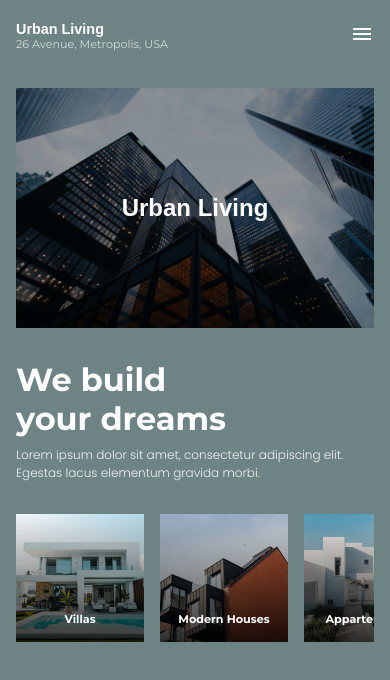
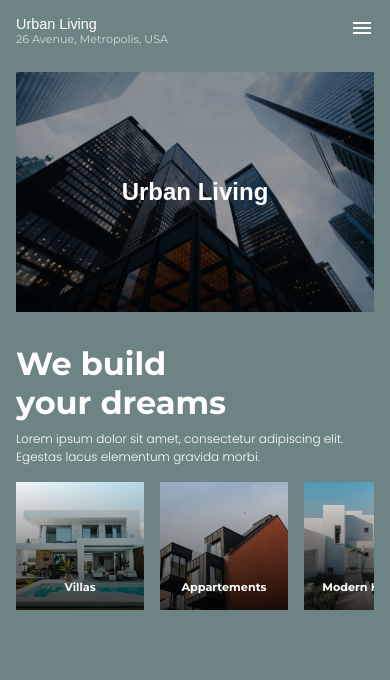
Before and after one commit to VishSeen/web-urban-living, a plain HTML site: page index.html in a window 390 px wide. Drawn offline with Linux system fonts and the light colour scheme; a web font is replaced by a local one.

Commit message:
[DONE] - Header - Animation OK - Elements OK - Responsive OK

```diff
--- a/index.html
+++ b/index.html
@@ -18,14 +18,12 @@
 
 <body>
     <div class="top-bar fade">
-        <div class="block-logo slide up">
-            <h1>Urban Living</h1>
-            <p>
-                <a href="#">26 Avenue, Metropolis, USA</a>
-            </p>
+        <div class="block-logo">
+            <a href="index.html">Urban Living</a>
+            <a href="#">26 Avenue, Metropolis, USA</a>
         </div>
 
-        <div class="block-nav slide up">
+        <div class="block-nav">
             <ul>
                 <li>
                     <a href="" class="nav-active">Home</a>
@@ -67,12 +65,15 @@
         <div class="block-subheader">
             <div class="block-intro">
                 <h1>
-                    <span>We build</span>
-                    <br>
-                    <span>your dreams</span>
+                    <span class="slide up">We build</span>
                 </h1>
 
-                <p>
+                <h1>
+
+                    <span class="slide up">your dreams</span>
+                </h1>
+
+                <p class="fade">
                     Lorem ipsum dolor sit amet, consectetur adipiscing elit. <br> Egestas lacus elementum gravida morbi.
                 </p>
             </div>
@@ -89,7 +90,7 @@
                 <a href="" class="slide left">
                     <div class="item">
                         <h3>
-                            Modern Houses
+                            Appartements
                         </h3>
                     </div>
                 </a>
@@ -97,7 +98,7 @@
                 <a href="" class="slide left">
                     <div class="item">
                         <h3>
-                            Appartements
+                            Modern Houses
                         </h3>
                     </div>
                 </a>
--- a/js/index.js
+++ b/js/index.js
@@ -1,6 +1,6 @@
 const open = 'open';
 const visible = 'visible';
-const slideLeftIn = 'in';
+const animIn = 'in';
 
 
 
@@ -16,7 +16,7 @@ function startupAnimation() {
 
     setTimeout(() => {
         heroBlock.classList.add(open);
-    }, 400);
+    }, 1000);
 
     setTimeout(() => {
         heroBlockText.classList.add(visible);
@@ -29,12 +29,23 @@ function startupAnimation() {
     setTimeout(() => {
         for (let i = 1; i < 4; i++) {
             const blockOptionsItem = document.querySelector('.block-options a:nth-child(' + i + ')');
-            blockOptionsItem.classList.add(slideLeftIn);
+            blockOptionsItem.classList.add(animIn);
         }
     }, 2200);
 
     setTimeout(() => {
-        blockOptionsItems.style.transitionDelay = '0';
+        for (let i = 1; i < 3; i++) {
+            const subHeadBlockIntroSpan = document.querySelector('.block-subheader .block-intro h1:nth-child(' + i + ') span');
+            subHeadBlockIntroSpan.classList.add(animIn);
+        }
+    }, 2500);
+    setTimeout(() => {
+        const subHeadBlockIntroP = document.querySelector('.block-subheader .block-intro p');
+        subHeadBlockIntroP.classList.add(visible);
+    }, 2800);
+
+    setTimeout(() => {
+        blockOptionsItems.style.transitionDelay = '0s';
         blockOptionsItems.style.transition = 'all 0.4s ease';
     }, 7000);
 }
--- a/less/index.less
+++ b/less/index.less
@@ -86,10 +86,10 @@
             height: 23rem;
         }
         @media @xlarge {
-            height: 33rem;
+            height: 30rem;
         }
         @media @xxlarge {
-            height: 38rem;
+            height: 40rem;
         }
     }
 }
@@ -102,9 +102,11 @@
 
 .slide {
     &.up {
-        transform: translateY(-10%);
+        transform: translateY(100%);
+        opacity: 0;
         &.in {
             transform: translateY(0);
+            opacity: 1;
         }
     }
 
@@ -214,7 +216,7 @@ html {
             display: flex;
             justify-content: space-between;
             transition: opacity 0.8s ease-in-out;
-            padding-top: 1.5rem;
+            padding: 1rem 0;
             @media @medium {
                 padding-top: 2rem;
                 right: 2rem;
@@ -230,11 +232,12 @@ html {
             }
 
             .block-logo {
-                h1 {
+                display: grid;
+                a {
                     font-family: @fontMontserratSubrayada;
                     font-size: 0.9rem;
                     @media @medium {
-                        font-size: 1.2rem;
+                        font-size: 1rem;
                     }
                     @media @xlarge {
                         font-size: 1.3rem;
@@ -242,20 +245,21 @@ html {
                     @media @xxlarge {
                         font-size: 1.9rem;
                     }
-                }
-                p {
+                    &:nth-child(2) {
                         font-family: @fontMontserrat;
                         font-weight: @fontRegular;
+                        font-size: 0.7rem;
                         opacity: @fontColorSecondary;
-                    font-size: 0.7rem;
-                    @media @medium {
-                        font-size: 0.8rem;
-                    }
+                        transition: all 0.4s ease-in-out;
                         @media @xlarge {
                             font-size: 0.85rem;
                         }
                         @media @xxlarge {
                             font-size: 1.1rem;
+                        }
+                        &:hover {
+                            opacity: @fontColorPrimary;
+                        }
                     }
                 }
             }
@@ -281,7 +285,6 @@ html {
                                 padding: 0 1rem 1rem 1rem;
                             }
                             @media @xlarge {
-                                font-size: 0.85rem;
                                 padding: 0 1.3rem 1.3rem 1.3rem;
                             }
                             @media @xxlarge {
@@ -316,20 +319,24 @@ html {
         }
 
 
+
+        ////////////////////////////////////////////////////////////////////////////////////////////////////
+        // HEADER
+        ////////////////////////////////////////////////////////////////////////////////////////////////////
         header {
             display: grid;
             grid-template-columns: 1fr;
             grid-template-rows: repeat(2, auto);
             grid-row-gap: 2rem;
+            padding-top: 3rem;
+            @media @medium {
                 padding-top: 4rem;
-            @media @medium {
-                padding-top: 5rem;
             }
             @media @large {
                 grid-row-gap: 3rem;
             }
             @media @xxlarge {
-                padding-top: 7rem;
+                padding-top: 5rem;
             }
             .block-logo {
                 overflow: hidden;
@@ -339,7 +346,7 @@ html {
                 background-image: linear-gradient(rgba(0, 0, 0, 0.4), rgba(0, 0, 0, 0.4)), url('../img/header/hero.jpg');
                 background-size: cover;
                 background-position: bottom;
-                transition: all 2s ease;
+                transition: all 2s cubic-bezier(0.67, 0.18, 0.36, 1);
                 h1 {
                     font-family: @fontMontserratSubrayada;
                     font-size: 1.5rem;
@@ -364,7 +371,7 @@ html {
                 display: grid;
                 grid-template-rows: repeat(2, auto);
                 grid-template-columns: 1fr;
-                grid-row-gap: 2rem;
+                grid-row-gap: 1rem;
                 @media @medium {
                     grid-template-rows: 1fr;
                     grid-template-columns: repeat(2, 1fr);
@@ -383,6 +390,7 @@ html {
                 }
                 .block-intro {
                     h1 {
+                        overflow: hidden;
                         font-size: 2rem;
                         @media @medium {
                             font-size: 2.5rem;
@@ -396,10 +404,21 @@ html {
                         @media @xxlarge {
                             font-size: 5.5rem;
                         }
+                        span {
+                            overflow: hidden;
+                            display: block;
+                            transition: transform 1s ease, opacity 0.9s ease;
+                        }
+                        &:nth-child(2) {
+                            span {
+                                transition-delay: 225ms;
+                            }
+                        }
                     }
                     p {
                         margin-top: 0.5rem;
                         font-size: 0.75rem;
+                        transition: opacity 1.4s ease-in-out;
                         br {
                             display: none;
                             @media @large {
@@ -414,7 +433,7 @@ html {
                         }
                         @media @medium {
                             margin-top: 1rem;
-                            font-size: 0.8rem;
+                            font-size: 0.7rem;
                         }
                         @media @large {
                             font-size: 0.9rem;
@@ -438,9 +457,6 @@ html {
                         grid-column-gap: 2rem;
                         overflow: unset;
                     }
-                    @media @xlarge {
-                        grid-column-gap: 1rem;
-                    }
                     @media @xxlarge {
                         grid-column-gap: 3rem;
                     }
@@ -462,7 +478,7 @@ html {
                             @media @medium {
                                 height: 10rem;
                                 width: 10rem;
-                                padding-bottom: 2rem;
+                                padding-bottom: 1.5rem;
                             }
                             @media @large {
                                 height: 15rem;
```
Also changed, not shown: css/index.css. Lines whose indentation alone changed are shown as unchanged.
